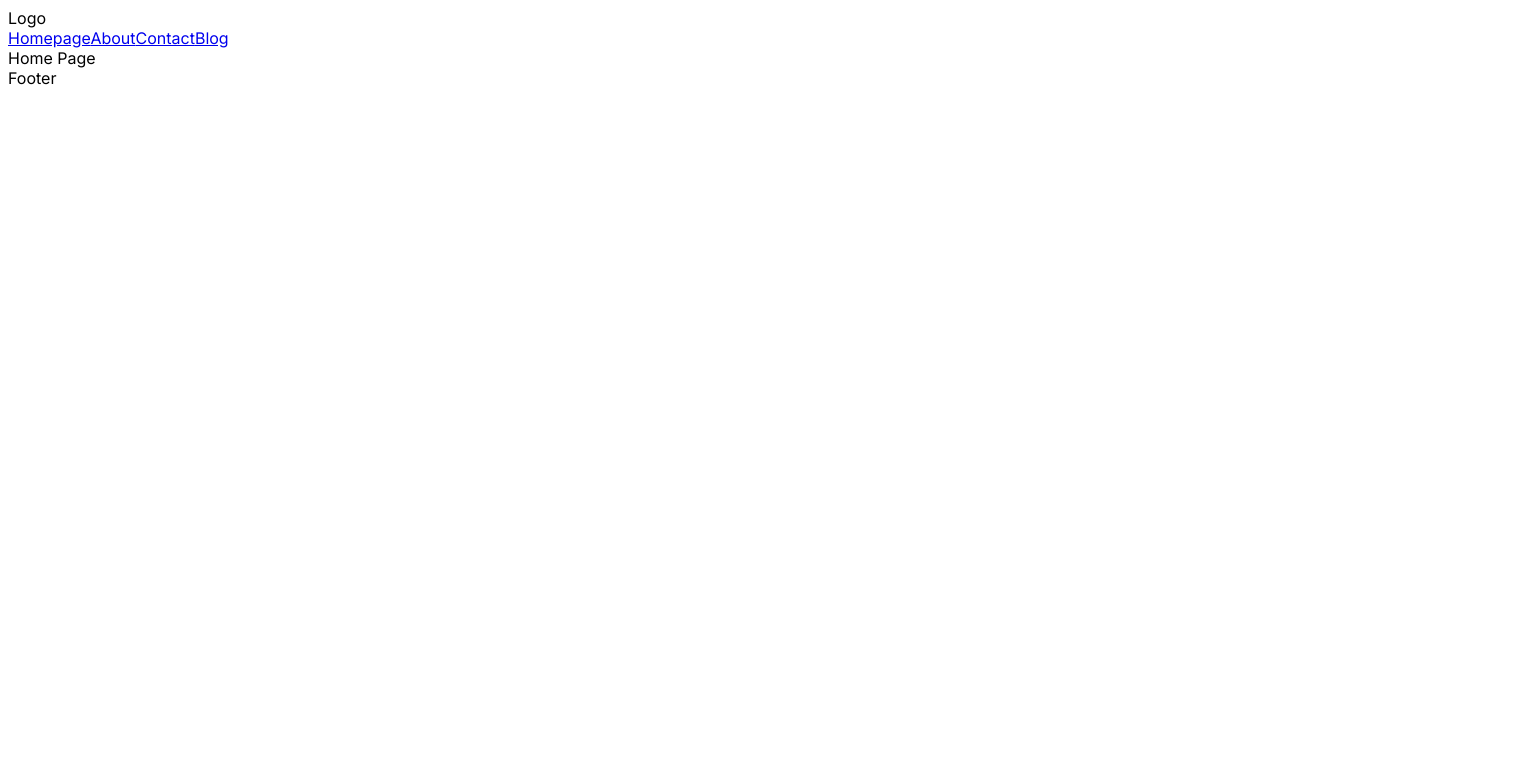
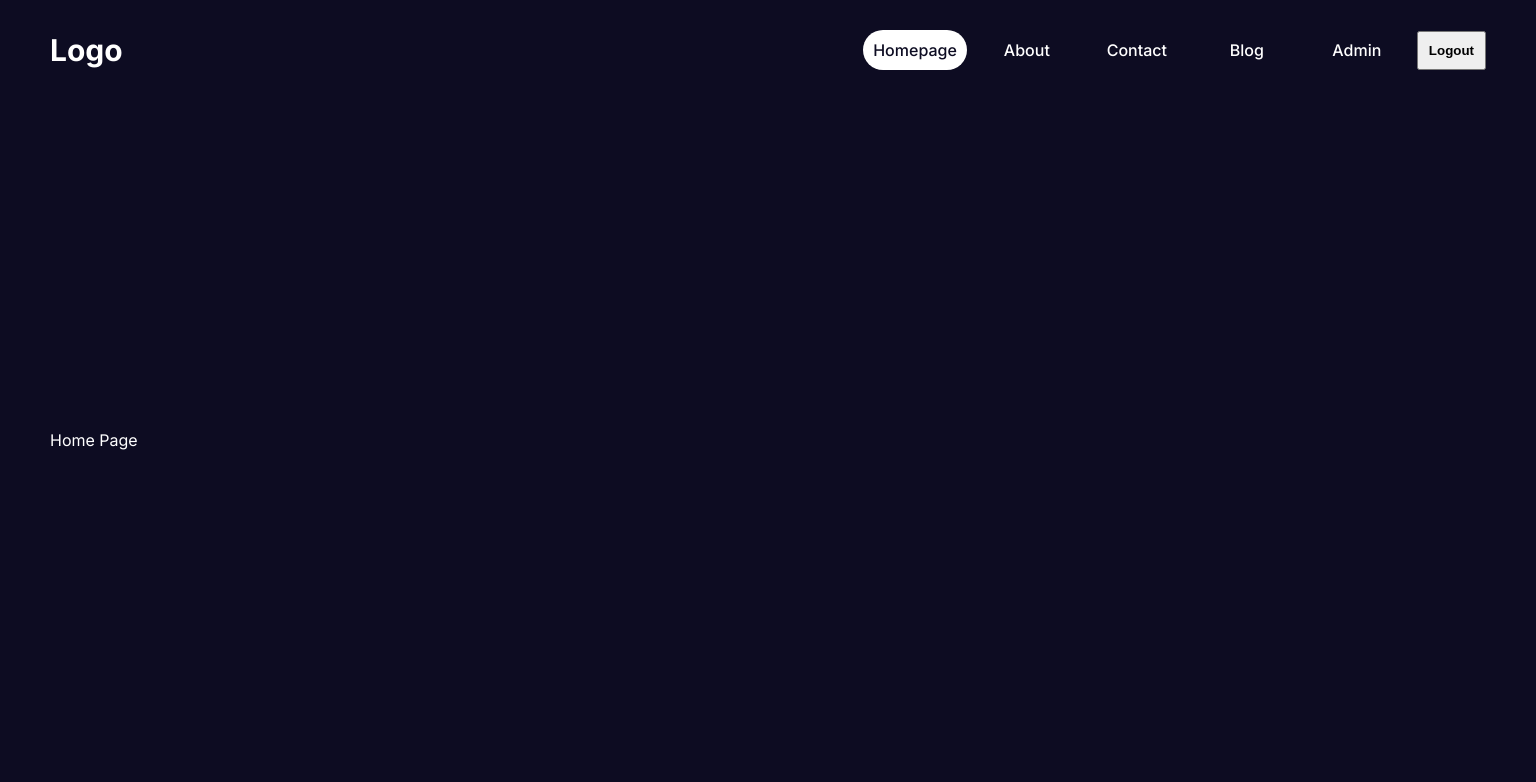
Before and after one commit to Ruslansabitov312/spotlight, a Next.js app: page / in a window 1280 px wide. Shown: the top 782 px of the page, 1536 px wide, since content can reach past the window. Built offline with nearby package versions, Linux system fonts and the light colour scheme.

Commit message:
Get started with styling & add some styles to Navbar

```diff
--- a/src/app/globals.css
+++ b/src/app/globals.css
@@ -0,0 +1,33 @@
+:root {
+    --bg: #0d0c22;
+    --bgSoft: #2d2b42;
+    --text: #fff;
+    --textSoft: #e5e5e5;
+    --btn: #3673fd;
+}
+
+* {
+    margin: 0;
+    padding: 0;
+    box-sizing: border-box;
+}
+
+body {
+    background-color: var(--bg);
+    color: var(--text);
+}
+
+a {
+    text-decoration: none;
+    color: inherit;
+}
+
+.container {
+    width: 1536px;
+    margin: auto;
+    padding: 0 50px 0 50px;
+    min-height: 100vh;
+    display: flex;
+    flex-direction: column;
+    justify-content: space-between;
+}
--- a/src/app/layout.js
+++ b/src/app/layout.js
@@ -14,9 +14,11 @@
   return (
     <html lang="en">
       <body className={inter.className}>
+      <div className={"container"}>
         <Navbar />
         {children}
         <Footer />
+      </div>
       </body>
     </html>
   )
--- a/src/components/navbar/Navbar.jsx
+++ b/src/components/navbar/Navbar.jsx
@@ -1,9 +1,10 @@
 import Links from "@/components/navbar/links/Links";
+import cls from "./Navbar.module.css"
 
 const Navbar = () => {
     return (
-        <div>
-            <div>Logo</div>
+        <div className={cls.container}>
+            <div className={cls.logo}>Logo</div>
             <div>
                 <Links />
             </div>
--- /dev/null
+++ b/src/components/navbar/Navbar.module.css
@@ -0,0 +1,11 @@
+.container {
+    height: 100px;
+    display: flex;
+    align-items: center;
+    justify-content: space-between;
+}
+
+.logo {
+    font-size: 30px;
+    font-weight: bold;
+}
--- a/src/components/navbar/links/Links.jsx
+++ b/src/components/navbar/links/Links.jsx
@@ -1,4 +1,5 @@
-import Link from "next/link";
+import cls from './Links.module.css'
+import NavLink from "@/components/navbar/links/NavLink/NavLink";
 
 const Links = () => {
     const links = [
@@ -19,11 +20,26 @@
             path: '/blog',
         },
     ]
+
+    // temporary
+    const session = true
+    const isAdmin = true
+
     return (
-        <div>
+        <div className={cls.links}>
             {links.map((link) => (
-                <Link key={link.path} href={link.path}>{link.title}</Link>
+                <NavLink item={link} key={link.path} />
             ))}
+            {
+                session ? (
+                    <>
+                        {isAdmin && <NavLink item={{title: "Admin", path: "/admin"}} />}
+                        <button className={cls.logoutBtn}>Logout</button>
+                    </>
+                ) : (
+                    <NavLink item={{title: "Login", path: "/login"}} />
+                )
+            }
         </div>
     )
 }
--- /dev/null
+++ b/src/components/navbar/links/Links.module.css
@@ -0,0 +1,11 @@
+.links {
+    display: flex;
+    align-items: center;
+    gap: 10px;
+}
+
+.logoutBtn {
+    cursor: pointer;
+    padding: 10px;
+    font-weight: bold;
+}
--- /dev/null
+++ b/src/components/navbar/links/NavLink/NavLink.jsx
@@ -0,0 +1,20 @@
+"use client"
+
+import cls from './NavLink.module.css'
+import Link from "next/link";
+import {usePathname} from "next/navigation";
+
+const NavLink = ({item}) => {
+    const pathName = usePathname()
+
+    return (
+        <Link
+            href={item.path}
+            className={`${cls.container} ${pathName === item.path && cls.active}`}
+        >
+            {item.title}
+        </Link>
+    )
+}
+
+export default NavLink
--- /dev/null
+++ b/src/components/navbar/links/NavLink/NavLink.module.css
@@ -0,0 +1,12 @@
+.container {
+    min-width: 100px;
+    padding: 10px;
+    border-radius: 20px;
+    font-weight: 500;
+    text-align: center;
+}
+
+.active {
+    background-color: var(--text);
+    color: var(--bg)
+}
```
